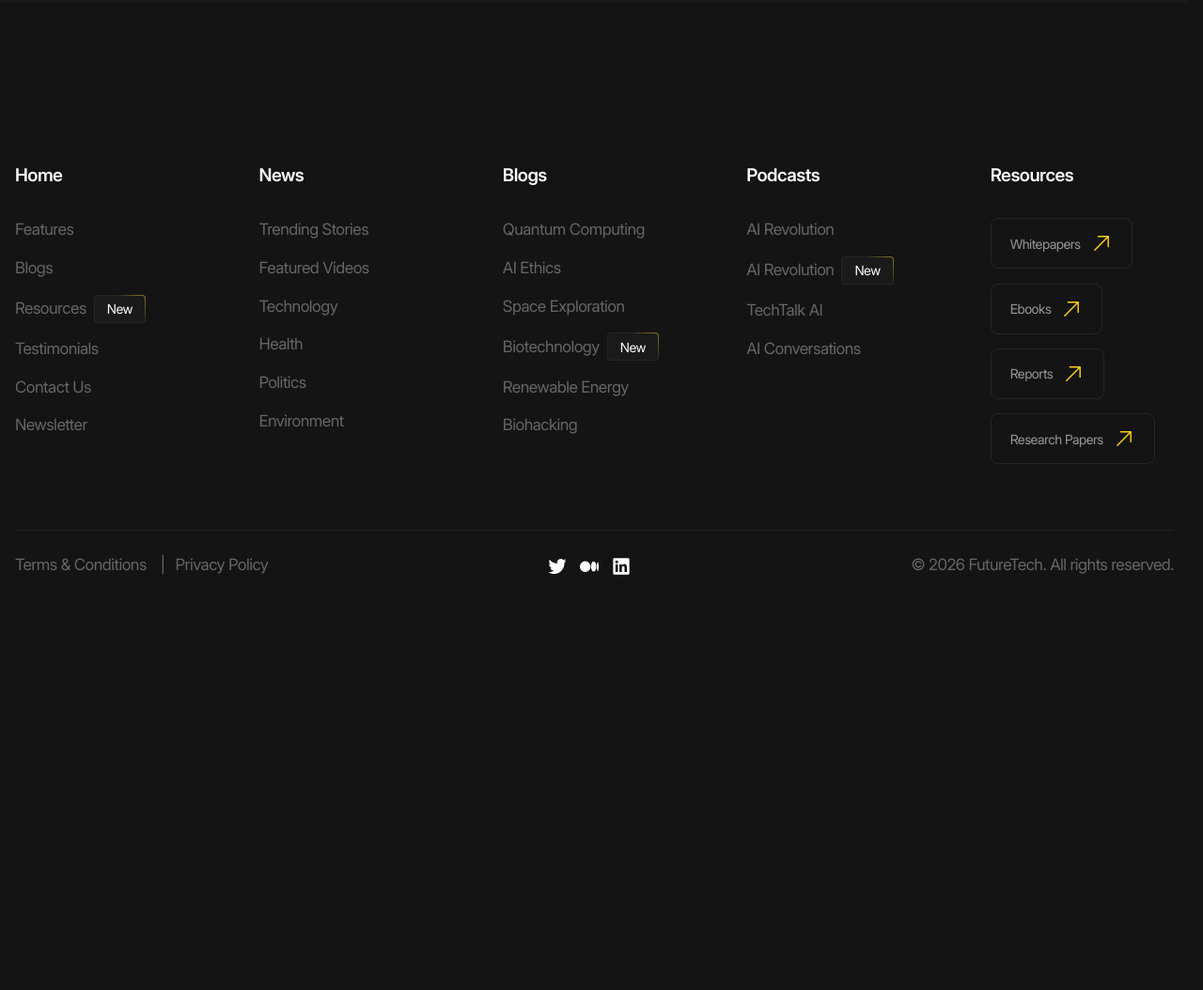
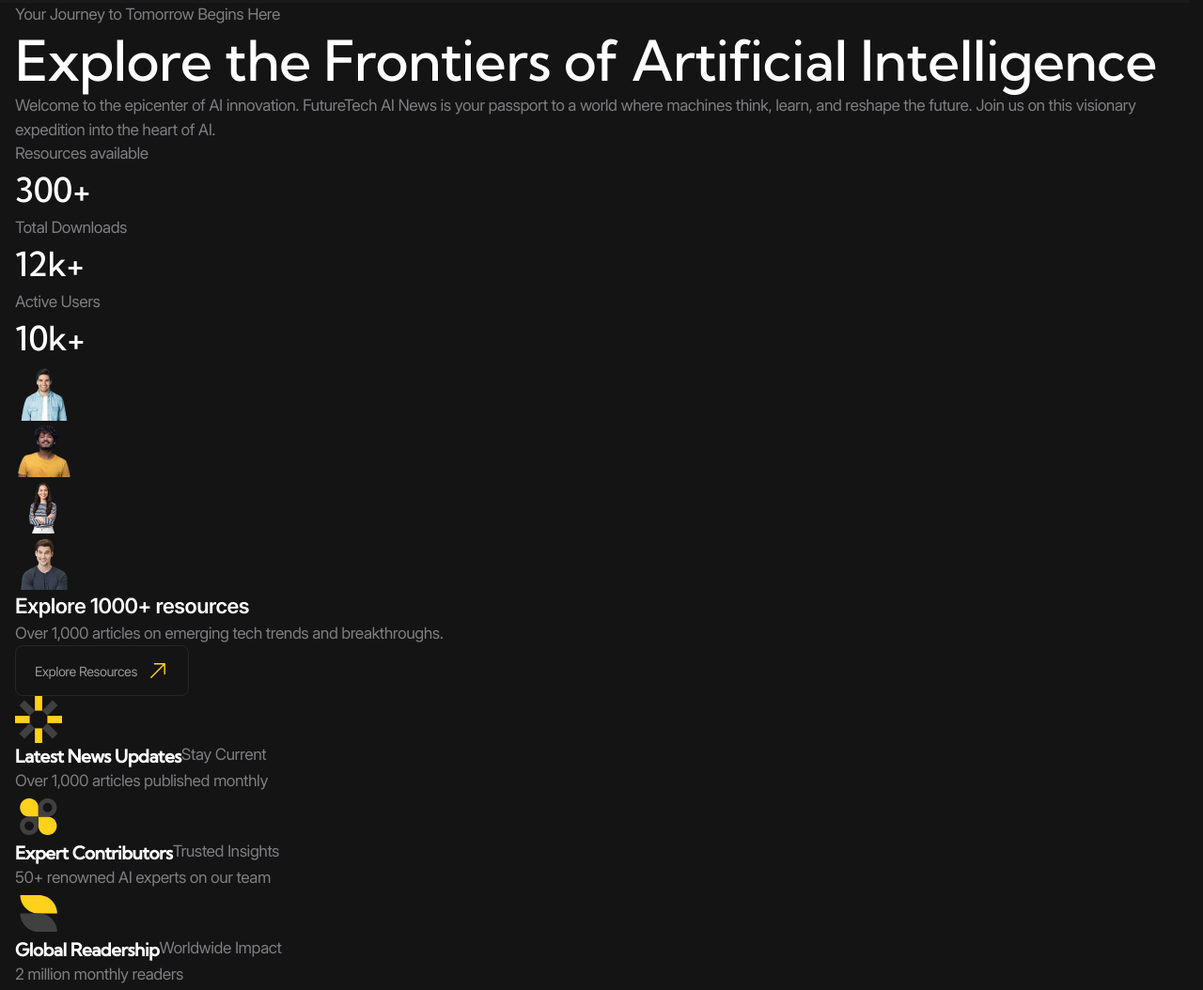
Before and after one commit to Himadieiev/future-tech, a website with bundled scripts: page index.html in a window 1280 px wide. Shown: the part 162-1216 px from the top of the page at 94% size. Before the commit the page ends 800 px from the top, so only its background shows below. Built offline with nearby package versions, Linux system fonts and the light colour scheme.

Commit message:
Add hero section markup

```diff
--- a/index.html
+++ b/index.html
@@ -60,7 +60,142 @@
         </div>
       </div>
     </header>
-    <main></main>
+    <main>
+      <section class="hero" aria-labelledby="hero-title">
+        <div class="hero__main container">
+          <div class="hero__body">
+            <p class="hero__subtitle">Your Journey to Tomorrow Begins Here</p>
+            <h1 class="hero__title" id="hero-title">
+              Explore the Frontiers of Artificial Intelligence
+            </h1>
+            <div class="hero__description">
+              <p>
+                Welcome to the epicenter of AI innovation. FutureTech AI News is your passport to a
+                world where machines think, learn, and reshape the future. Join us on this visionary
+                expedition into the heart of AI.
+              </p>
+            </div>
+          </div>
+          <div class="hero__metrics metrics">
+            <dl class="metrics__list">
+              <div class="metrics__item">
+                <dt class="metrics__key">Resources available</dt>
+                <dd class="metrics__value h3">300<span class="metrics__sign">+</span></dd>
+              </div>
+              <div class="metrics__item">
+                <dt class="metrics__key">Total Downloads</dt>
+                <dd class="metrics__value h3">12k<span class="metrics__sign">+</span></dd>
+              </div>
+              <div class="metrics__item">
+                <dt class="metrics__key">Active Users</dt>
+                <dd class="metrics__value h3">10k<span class="metrics__sign">+</span></dd>
+              </div>
+            </dl>
+          </div>
+          <div class="hero__resources-preview resources-preview">
+            <div class="resources-preview__team team">
+              <img
+                src="./images/team/1.png"
+                alt=""
+                class="team__person"
+                width="60"
+                height="60"
+                loading="lazy"
+              />
+              <img
+                src="./images/team/2.png"
+                alt=""
+                class="team__person"
+                width="60"
+                height="60"
+                loading="lazy"
+              />
+              <img
+                src="./images/team/3.png"
+                alt=""
+                class="team__person"
+                width="60"
+                height="60"
+                loading="lazy"
+              />
+              <img
+                src="./images/team/4.png"
+                alt=""
+                class="team__person"
+                width="60"
+                height="60"
+                loading="lazy"
+              />
+            </div>
+            <div class="resources-preview__body">
+              <p class="resources-preview__title h5">Explore 1000+ resources</p>
+              <p class="resources-preview__subtitle">
+                Over 1,000 articles on emerging tech trends and breakthroughs.
+              </p>
+            </div>
+            <a href="/" class="resources-preview__button button">
+              <span class="icon icon--yellow-arrow">Explore Resources</span>
+            </a>
+          </div>
+        </div>
+        <div class="hero__advantages">
+          <h2 class="visually-hidden">Our advantages</h2>
+          <ul class="hero__advantages-list container">
+            <li class="hero__advantages-item">
+              <div class="advantage-card">
+                <img
+                  src="./images/advantages/icon-1.svg"
+                  alt=""
+                  class="advantage-card__image"
+                  width="50"
+                  height="50"
+                  loading="lazy"
+                />
+                <a href="/" class="advantage-card__link">
+                  <h3 class="advantage-card__title h6">Latest News Updates</h3>
+                  <p class="advantage-card__subtitle">Stay Current</p>
+                </a>
+                <p class="advantage-card__details">Over 1,000 articles published monthly</p>
+              </div>
+            </li>
+            <li class="hero__advantages-item">
+              <div class="advantage-card">
+                <img
+                  src="./images/advantages/icon-2.svg"
+                  alt=""
+                  class="advantage-card__image"
+                  width="50"
+                  height="50"
+                  loading="lazy"
+                />
+                <a href="/" class="advantage-card__link">
+                  <h3 class="advantage-card__title h6">Expert Contributors</h3>
+                  <p class="advantage-card__subtitle">Trusted Insights</p>
+                </a>
+                <p class="advantage-card__details">50+ renowned AI experts on our team</p>
+              </div>
+            </li>
+            <li class="hero__advantages-item">
+              <div class="advantage-card">
+                <img
+                  src="./images/advantages/icon-3.svg"
+                  alt=""
+                  class="advantage-card__image"
+                  width="50"
+                  height="50"
+                  loading="lazy"
+                />
+                <a href="/" class="advantage-card__link">
+                  <h3 class="advantage-card__title h6">Global Readership</h3>
+                  <p class="advantage-card__subtitle">Worldwide Impact</p>
+                </a>
+                <p class="advantage-card__details">2 million monthly readers</p>
+              </div>
+            </li>
+          </ul>
+        </div>
+      </section>
+    </main>
     <footer class="footer">
       <div class="footer__inner container">
         <div class="footer__body">
```
Also changed, not shown: images/advantages/icon-1.svg (added), images/advantages/icon-2.svg (added), images/advantages/icon-3.svg (added), images/team/1.png (added), images/team/2.png (added), images/team/3.png (added), images/team/4.png (added).
